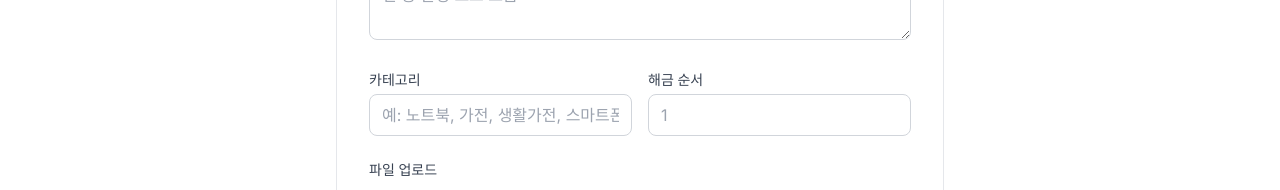
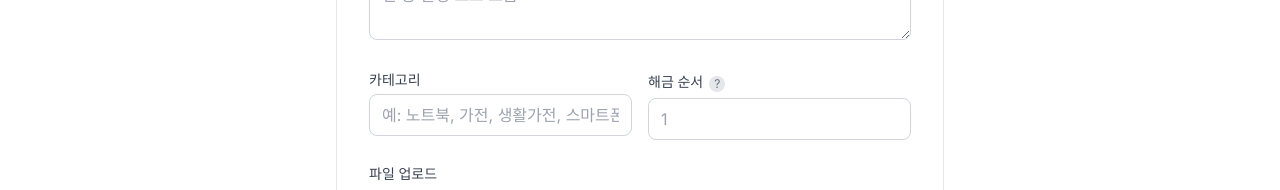
Before and after one commit to hislegend/bulhok-preview, a Next.js app: page /admin/upload in a window 1280 px wide. Shown: the part 410-600 px from the top of the page. Built offline with nearby package versions, Linux system fonts and the light colour scheme.

Commit message:
feat: add tooltip for unlock order field

```diff
--- a/src/app/admin/upload/page.tsx
+++ b/src/app/admin/upload/page.tsx
@@ -192,14 +192,27 @@ export default function AdminUploadPage() {
             value={category}
             onChange={(e) => setCategory(e.target.value)}
           />
-          <Input
-            label="해금 순서"
+          <div className="space-y-1">
+            <div className="flex items-center gap-1.5">
+              <label className="block text-sm font-medium text-gray-700">해금 순서</label>
+              <div className="group relative">
+                <span className="inline-flex items-center justify-center w-4 h-4 rounded-full bg-gray-200 text-gray-500 text-xs cursor-help">?</span>
+                <div className="invisible group-hover:visible absolute bottom-6 left-1/2 -translate-x-1/2 w-64 bg-gray-900 text-white text-xs rounded-lg p-3 z-10 shadow-lg">
+                  <p className="font-medium mb-1">구독 시작일 기준 순차 해금</p>
+                  <p className="text-gray-300 leading-relaxed">1 = 구독 즉시 열림<br/>2 = 3일 후 해금<br/>3 = 6일 후 해금<br/>숫자가 클수록 나중에 해금됩니다.</p>
+                  <div className="absolute top-full left-1/2 -translate-x-1/2 border-4 border-transparent border-t-gray-900"></div>
+                </div>
+              </div>
+            </div>
+            <input
               type="number"
               placeholder="1"
               value={releaseOrder}
               onChange={(e) => setReleaseOrder(e.target.value)}
               required
+              className="w-full px-3 py-2 border border-gray-300 rounded-lg text-gray-900 placeholder-gray-400 focus:outline-none focus:ring-2 focus:ring-orange-500 focus:border-transparent"
             />
+          </div>
         </div>
 
         {/* 파일 업로드 영역 */}
```
Lines whose indentation alone changed are shown as unchanged.
